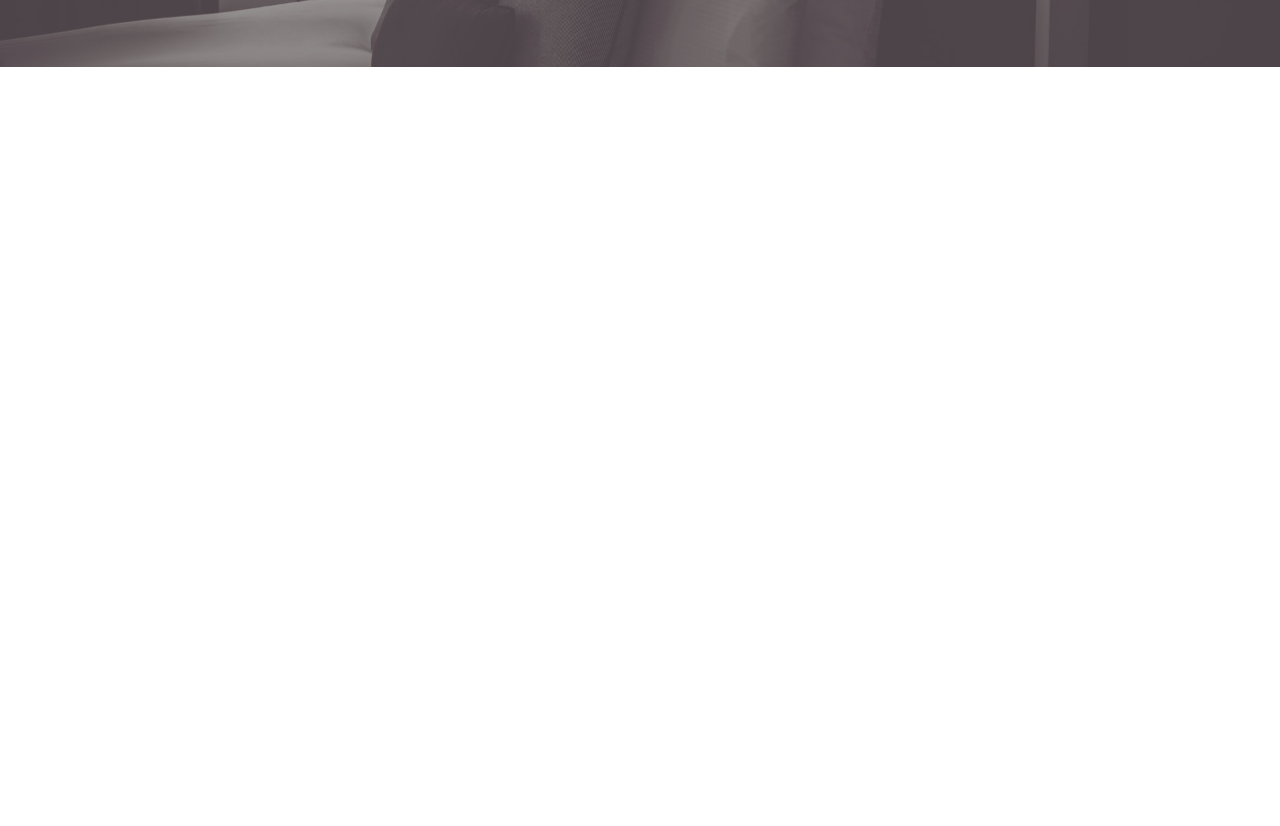
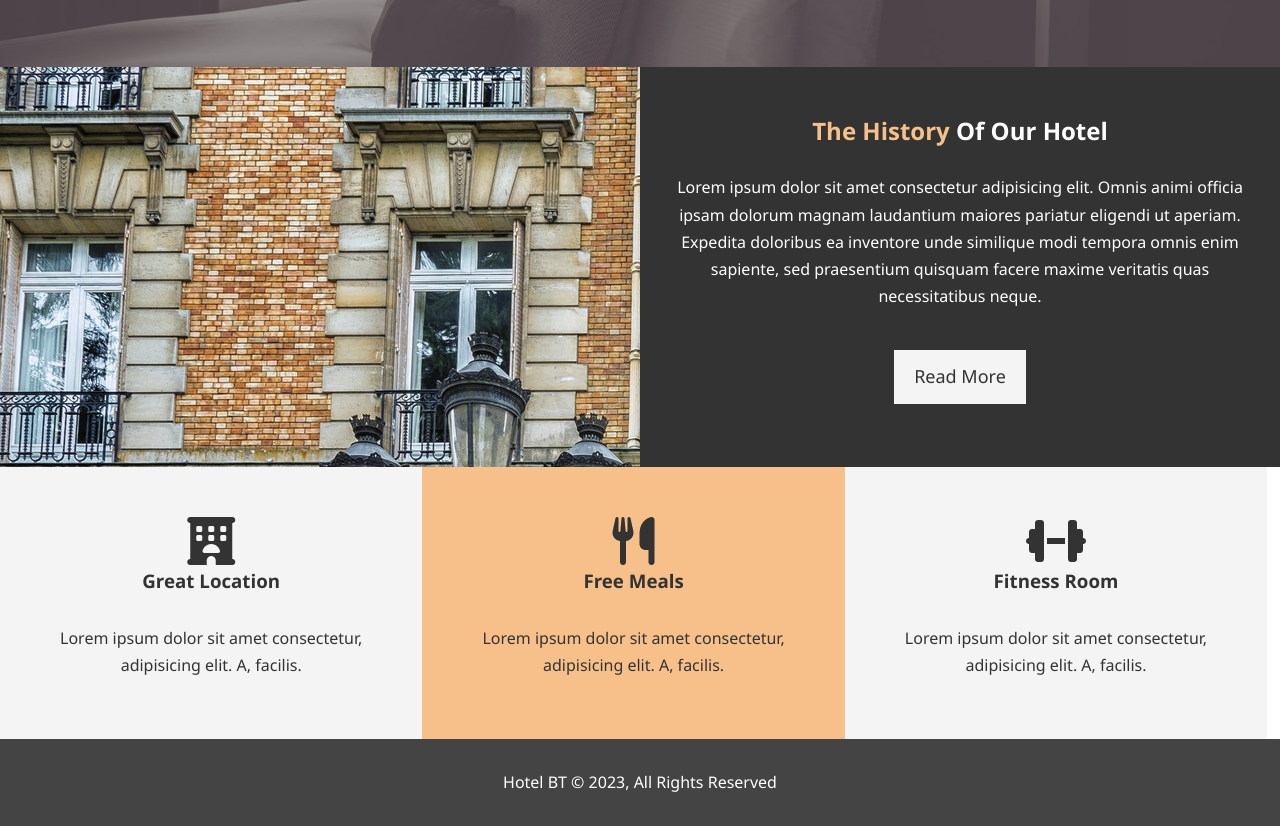
Before and after one commit to jallaman/hotelwebsite, a plain HTML site: page index.html in a window 1280 px wide. Shown: the part 600-1426 px from the top of the page. Before the commit the page ends 800 px from the top, so only its background shows below. Drawn offline with Linux system fonts and the light colour scheme.

Commit message:
Home Page Completed

```diff
--- a/css/style.css
+++ b/css/style.css
@@ -46,7 +46,29 @@ p {
     cursor: pointer;
 }
 .btn:hover{
-    color: #f7c08a;
+    background: #f7c08a;
+    color: #333;
+}
+.btn-light {
+    background: #f4f4f4;
+    color: #333;
+}
+
+.bg-dark {
+    background: #333;
+    color: #fff;
+}
+.bg-light {
+    background: #f4f4f4;
+    color: #333;
+}
+.bg-primary {
+    background: #f7c08a;
+    color: #333;
+}
+
+.clr {
+    clear: both;
 }
 
 /* Nav Bar */
@@ -102,3 +124,41 @@ p {
     padding-bottom: 20px;
     line-height: 1.7em;
 }
+
+/* Home Info */
+#home-info {
+    height: 400px;
+}
+#home-info .info-img {
+    float: left;
+    width: 50%;
+    background: url('../img/photo-1.jpg') no-repeat;
+    min-height: 100%;
+}
+#home-info .info-content {
+    float: right;
+    width: 50%;
+    height: 100%;
+    text-align: center;
+    padding: 50px 30px;
+    overflow: hidden;
+}
+#home-info .info-content p {
+    padding-bottom: 30px;
+}
+
+/* Features */
+.box {
+    float: left;
+    width: 33%;
+    padding: 50px;
+    text-align: center;
+}
+
+/* Footer */
+#main-footer {
+    text-align: center;
+    background: #444;
+    color: #fff;
+    padding: 20px ;
+}
--- a/index.html
+++ b/index.html
@@ -1,37 +1,76 @@
 <!DOCTYPE html>
 <html lang="en">
+
 <head>
     <meta charset="UTF-8">
     <meta http-equiv="X-UA-Compatible" content="IE=edge">
     <meta name="viewport" content="width=device-width, initial-scale=1.0">
     <meta name="description" content="Welcom to the most extraordinary hotel in Boston Massachusetts">
     <meta name="keywords" content="htoel, boston hotel, new england hotel">
+    <link rel="stylesheet" href="https://cdnjs.cloudflare.com/ajax/libs/font-awesome/6.4.2/css/all.min.css">
     <link rel="stylesheet" href="css/style.css">
     <title>Hotel BT | Welcome</title>
 </head>
+
 <body>
     <header>
         <nav id="navbar">
             <div class="container">
                 <h1 class="logo"><a href="index.html">HBT</a></h1>
                 <ul>
-                  <li><a class="current" href="index.html">Home</a></li>
-                  <li><a href="about.html">About</a></li>
-                  <li><a href="contact.html">Contact</a></li>
+                    <li><a class="current" href="index.html">Home</a></li>
+                    <li><a href="about.html">About</a></li>
+                    <li><a href="contact.html">Contact</a></li>
                 </ul>
-              </div>
+            </div>
         </nav>
         <div id="showcase">
             <div class="container">
                 <div class="showcase-content">
                     <h1><span class="primary-text">Enjoy</span> Your Stay</h1>
-                    <p class="lead">Lorem ipsum dolor sit amet consectetur adipisicing elit. Hic, voluptatem vel necessitatibus iusto recusandae reiciendis?
+                    <p class="lead">Lorem ipsum dolor sit amet consectetur adipisicing elit. Hic, voluptatem vel
+                        necessitatibus iusto recusandae reiciendis?
                     </p>
                     <a class="btn" href="about.html">About Our Hotel</a>
                 </div>
             </div>
         </div>
     </header>
+    <section id="home-info" class="bg-dark">
+        <div class="info-img"></div>
+        <div class="info-content">
+            <h2><span class="primary-text">The History</span> Of Our Hotel</h2>
+            <p>Lorem ipsum dolor sit amet consectetur adipisicing elit. Omnis animi officia ipsam dolorum magnam
+                laudantium maiores pariatur eligendi ut aperiam. Expedita doloribus ea inventore unde similique modi
+                tempora omnis enim sapiente, sed praesentium quisquam facere maxime veritatis quas necessitatibus neque.
+            </p>
+            <a href="about.html" class="btn btn-light">Read More</a>
+        </div>
+    </section>
+    <section id="features">
+        <div class="box bg-light">
+            <i class="fa-solid fa-hotel fa-3x"></i>
+            <h3>Great Location</h3>
+            <p>Lorem ipsum dolor sit amet consectetur, adipisicing elit. A, facilis.</p>
+        </div>
+        <div class="box bg-primary">
+            <i class="fa-solid fa-utensils fa-3x"></i>
+            <h3>Free Meals</h3>
+            <p>Lorem ipsum dolor sit amet consectetur, adipisicing elit. A, facilis.</p>
+        </div>
+        <div class="box bg-light">
+            <i class="fa-solid fa-dumbbell fa-3x"></i>
+            <h3>Fitness Room</h3>
+            <p>Lorem ipsum dolor sit amet consectetur, adipisicing elit. A, facilis.</p>
+        </div>
+    </section>
+
+    <div class="clr"></div>
+
+    <footer id="main-footer">
+        <p>Hotel BT &copy; 2023, All Rights Reserved </p>
+    </footer>
 
 </body>
+
 </html>
```
